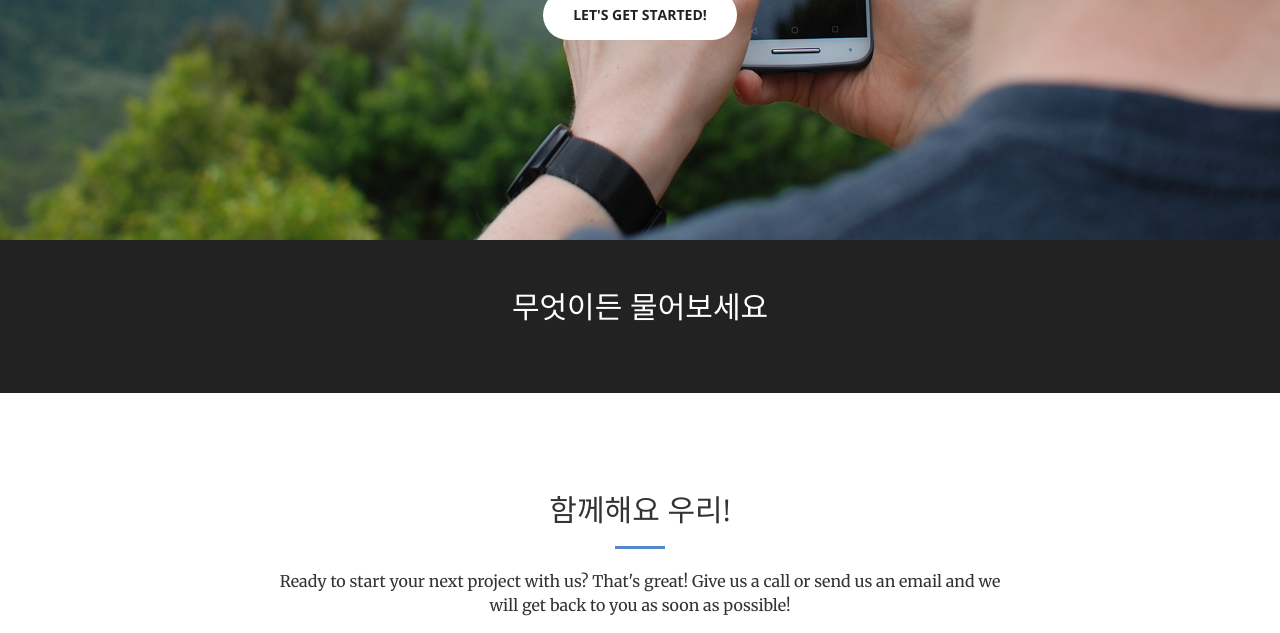
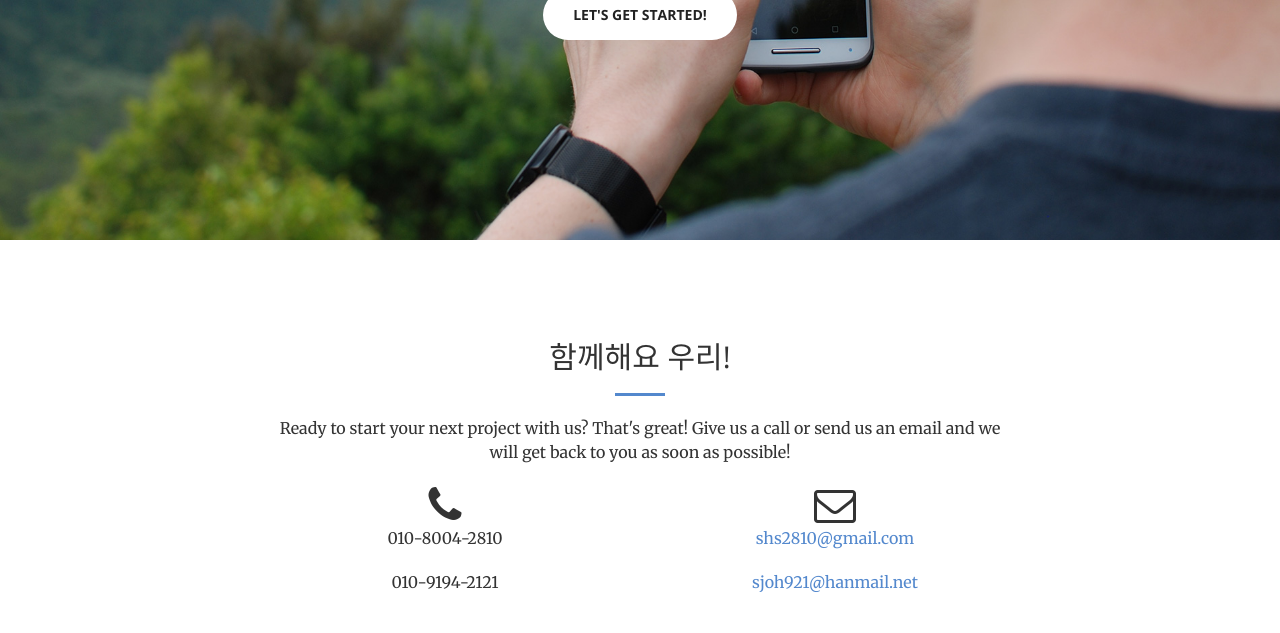
Before and after one commit to shs2810/shinoh, a Django app: page /main/ in a window 1280 px wide. Shown: the part 1816-2449 px from the top of the page. Run offline with Django 3.2, Linux system fonts and the light colour scheme; some libraries are stand-ins or nearby versions.

Commit message:
섹션 수정

```diff
--- a/shinoh/main/templates/main/index.html
+++ b/shinoh/main/templates/main/index.html
@@ -129,13 +129,6 @@
             </div>
         </div>
     </section>
-        <aside class="bg-dark">
-        <div class="container text-center">
-            <div class="call-to-action">
-                <h2>무엇이든 물어보세요</h2>
-            </div>
-        </div>
-    </aside>
 
     <section id="contact">
         <div class="container">
```
